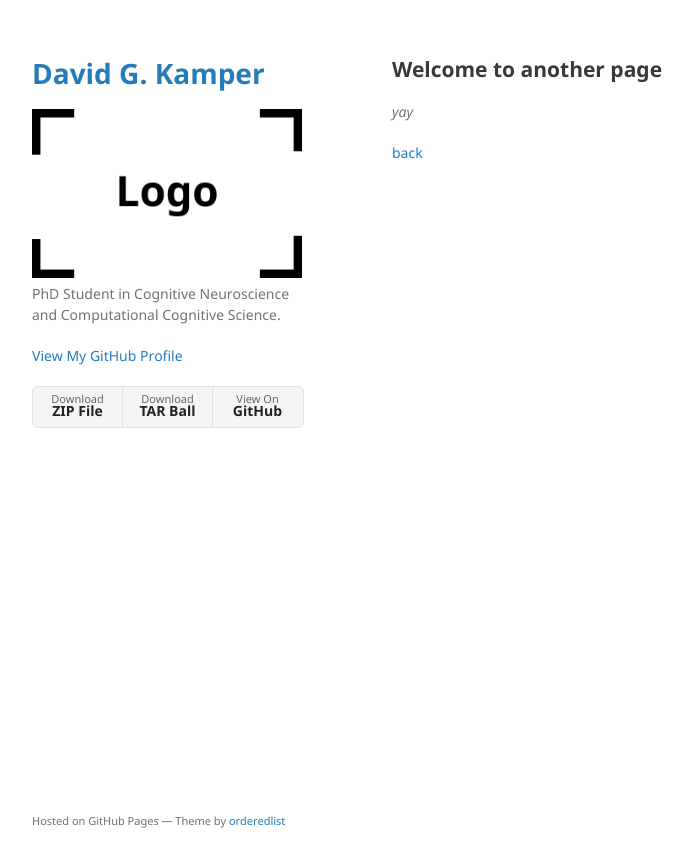
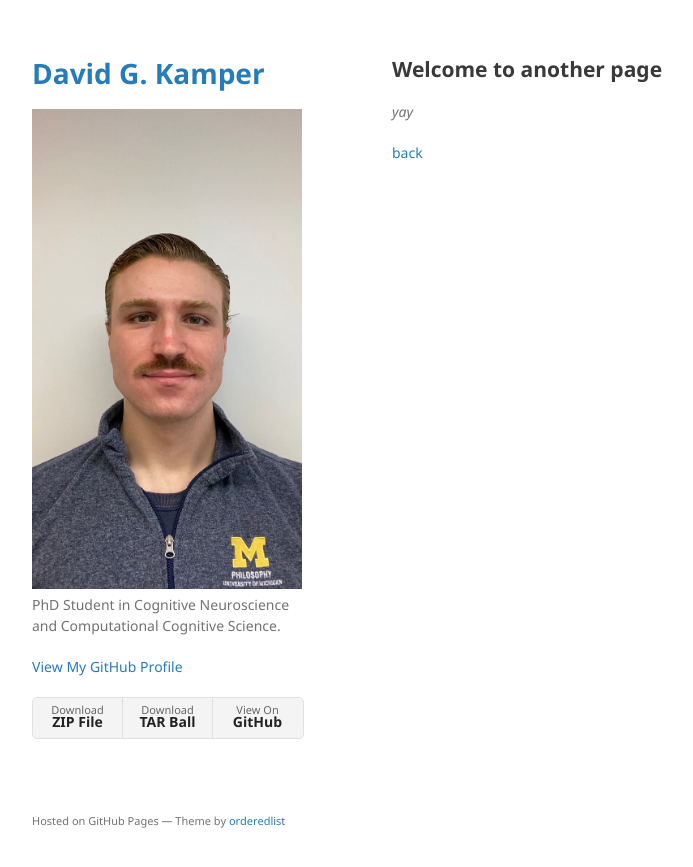
Before and after one commit to dgkamper/dgkamper.github.io, a Jekyll site: the page built from another-page.md, in a window 1280 px wide. Shown: the top 867 px of the page, without its empty margins (178-871 px from the left). Built offline with Jekyll 4.4.1, drawn with Linux system fonts in a browser that asks for light colours; our own code applies the rules of GitHub Pages for plain Markdown files.

Commit message:
Update _config.yml

```diff
--- a/_config.yml
+++ b/_config.yml
@@ -1,5 +1,5 @@
 title: David G. Kamper
-logo: /assets/img/logo.png
+logo: /assets/img/6ECC849C-EABB-4534-BA61-6C471A6BED6F_1_105_c.jpeg
 description: PhD Student in Cognitive Neuroscience and Computational Cognitive Science.
 show_downloads: true
 google_analytics:
```
